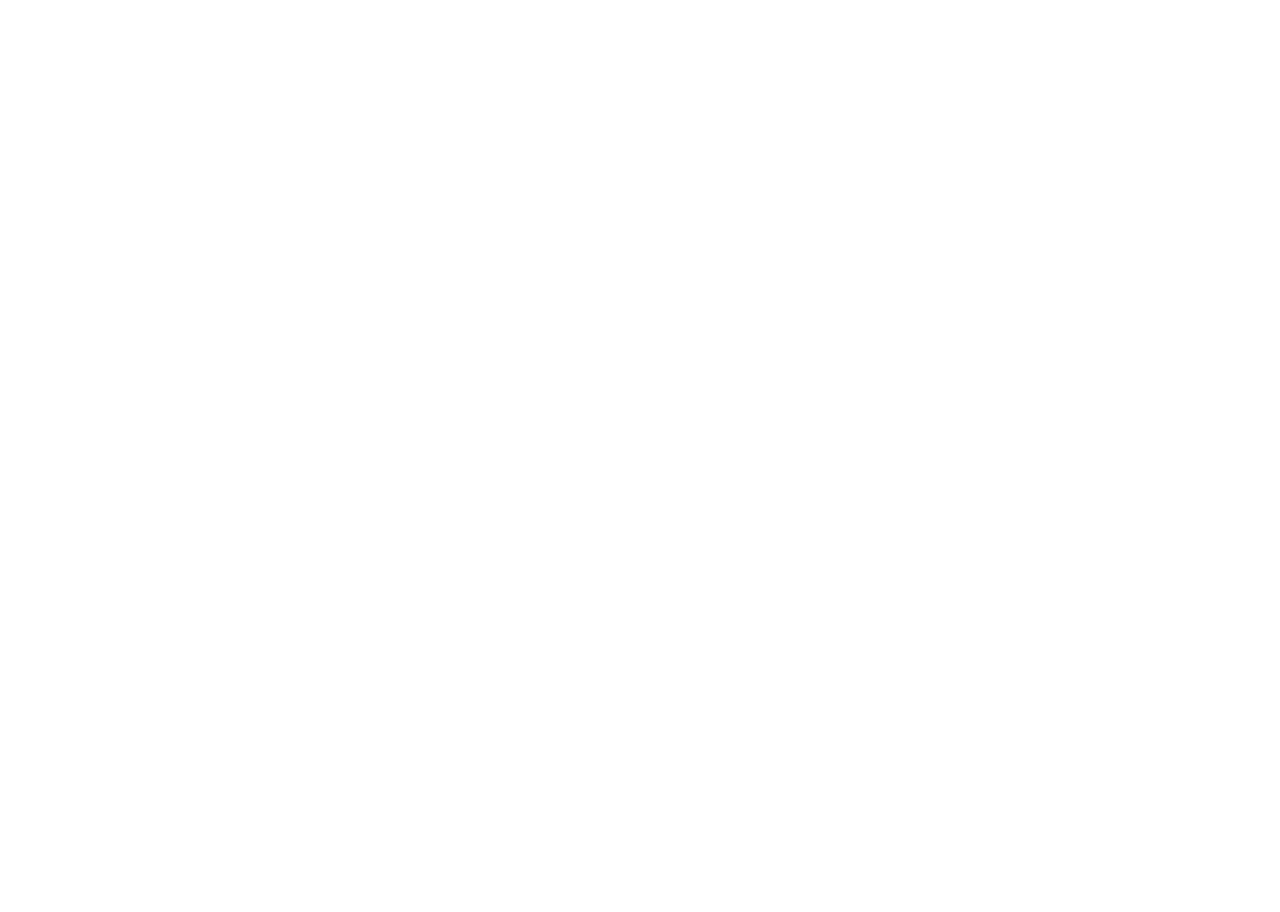
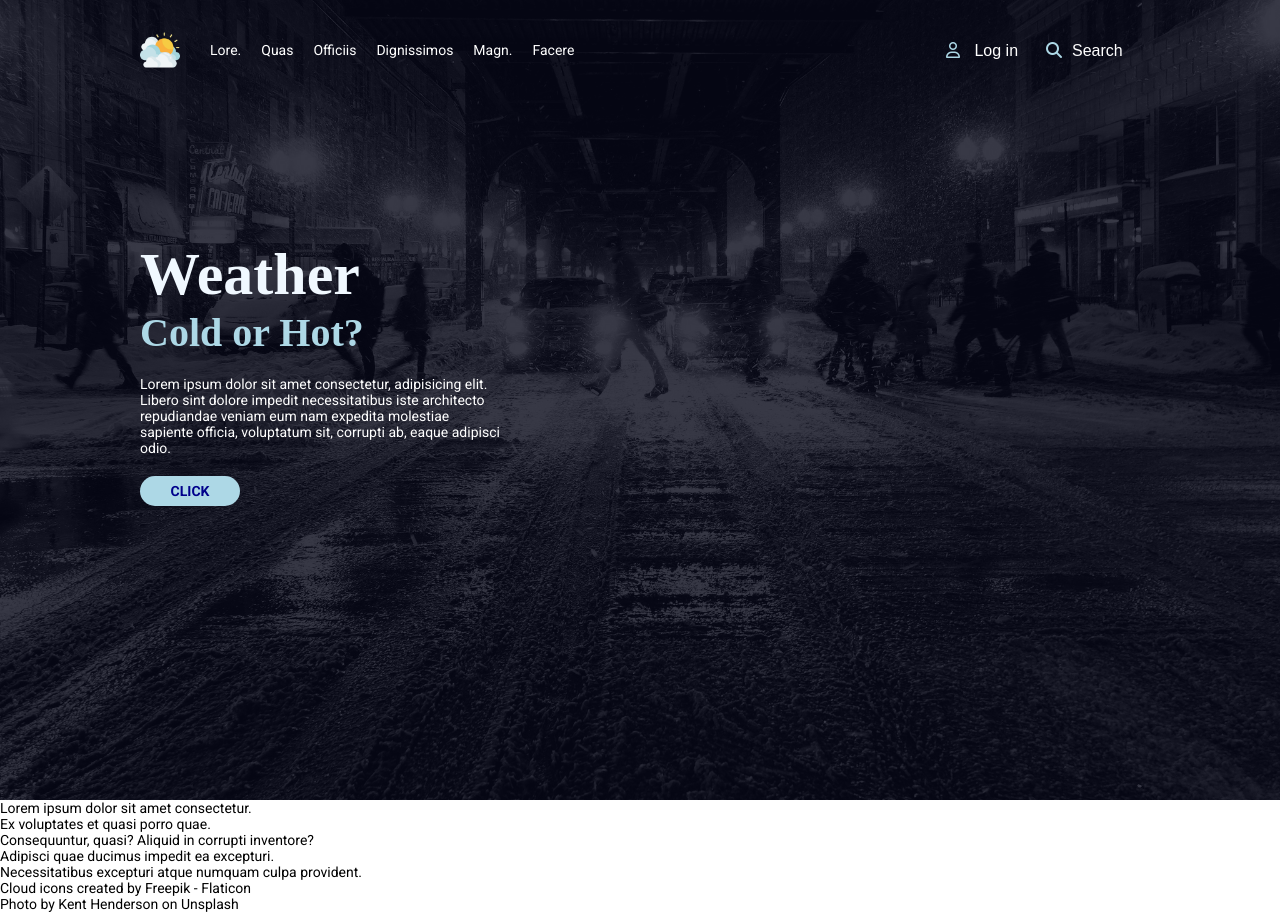
Before and after one commit to Lekso4ka/maxima_gamma, a plain HTML site: page css_2024.12.03/index.html in a window 1280 px wide. Before the commit the page ends 800 px from the top, so only its background shows below. Drawn offline with Linux system fonts and the light colour scheme; a web font is replaced by a local one.

Commit message:
Урок 8 (мастер-класс)

```diff
--- a/css_2024.12.03/index.html
+++ b/css_2024.12.03/index.html
@@ -1,11 +1,84 @@
+<!--
+    Макеты для вдохновения:
+    https://www.behance.net/
+    https://dribbble.com/
+    https://nicepage.com/
+
+    Картинки:
+    https://unsplash.com/
+    https://www.flaticon.com/
+
+    Текущий макет: https://dribbble.com/shots/21598422-EMI-Health-Landing-Page
+
+    https://fonts.google.com/
+    https://cdnjs.com/libraries/font-awesome
+-->
+
 <!DOCTYPE html>
 <html lang="en">
 <head>
     <meta charset="UTF-8">
     <meta name="viewport" content="width=device-width, initial-scale=1.0">
     <title>Lesson 8</title>
+    <link rel="stylesheet" href="https://cdnjs.cloudflare.com/ajax/libs/font-awesome/6.7.1/css/all.min.css" integrity="sha512-5Hs3dF2AEPkpNAR7UiOHba+lRSJNeM2ECkwxUIxC1Q/FLycGTbNapWXB4tP889k5T5Ju8fs4b1P5z/iB4nMfSQ==" crossorigin="anonymous" referrerpolicy="no-referrer" />
+    <link rel="stylesheet" href="style.css">
 </head>
 <body>
-
+    <div class="wrapper">
+        <div class="wrapper-inside">
+            <header>
+                <a href="" class="logo">
+                    <img src="images/logo.png" alt="weather site"/>
+                </a>
+                <nav>
+                    <!-- a.link*6>lorem1 -->
+                    <a href="" class="link">Lore.</a>
+                    <a href="" class="link">Quas</a>
+                    <a href="" class="link">Officiis</a>
+                    <a href="" class="link">Dignissimos</a>
+                    <a href="" class="link">Magn.</a>
+                    <a href="" class="link">Facere</a>
+                </nav>
+                <!-- ul.user-menu>li*2>button -->
+                <ul class="user-menu">
+                    <li><button><i class="fa-regular fa-user"></i> Log in</button></li>
+                    <li><button><i class="fa-solid fa-magnifying-glass"></i>Search</button></li>
+                </ul>
+            </header>
+            <section class="banner">
+                <h1>Weather</h1>
+                <h2>Cold or Hot?</h2>
+                <p>Lorem ipsum dolor sit amet consectetur, adipisicing elit. Libero sint dolore impedit necessitatibus iste architecto repudiandae veniam eum nam expedita molestiae sapiente officia, voluptatum sit, corrupti ab, eaque adipisci odio.</p>
+                <a href="" class="btn">Click</a>
+            </section>
+        </div>
+    </div>
+    <section class="cards">
+        <div class="item">
+            <div class="circle"></div>
+            <p>Lorem ipsum dolor sit amet consectetur.</p>
+        </div>
+        <div class="item">
+            <div class="circle"></div>
+            <p>Ex voluptates et quasi porro quae.</p>
+        </div>
+        <div class="item">
+            <div class="circle"></div>
+            <p>Consequuntur, quasi? Aliquid in corrupti inventore?</p>
+        </div>
+        <div class="item">
+            <div class="circle"></div>
+            <p>Adipisci quae ducimus impedit ea excepturi.</p>
+        </div>
+        <div class="item">
+            <div class="circle"></div>
+            <p>Necessitatibus excepturi atque numquam culpa provident.</p>
+        </div>
+    </section>
+    <footer>
+        <a href="https://www.flaticon.com/free-icons/cloud" title="cloud icons">Cloud icons created by Freepik - Flaticon</a>
+        <br>
+        Photo by <a href="https://unsplash.com/@kjameshenderson?utm_content=creditCopyText&utm_medium=referral&utm_source=unsplash">Kent Henderson</a> on <a href="https://unsplash.com/photos/grayscale-photo-of-people-walking-on-street-5yOefHJEaGw?utm_content=creditCopyText&utm_medium=referral&utm_source=unsplash">Unsplash</a>
+    </footer>
 </body>
 </html>
--- /dev/null
+++ b/css_2024.12.03/style.css
@@ -0,0 +1,141 @@
+@import url('https://fonts.googleapis.com/css2?family=Ewert&family=Roboto:ital,wght@0,100;0,300;0,400;0,500;0,700;0,900;1,100;1,300;1,400;1,500;1,700;1,900&display=swap');
+
+* {
+    margin: 0;
+}
+body {
+    font-size: 14px;
+    font-family: "Roboto", sans-serif;
+    font-weight: 400;
+}
+a {
+    color: inherit;
+    text-decoration: none;
+}
+/*
+vh - viewport height
+vw - viewport width
+*/
+.wrapper {
+    background-image: url("images/bg.jpg");
+    background-repeat: no-repeat;
+    background-size: cover;
+    /* background-position: center; */
+    height: 100vh;
+}
+.wrapper-inside {
+    height: 100%;
+    background-color: rgba(7, 8, 24, 0.8);
+}
+header {
+    width: 1000px;
+    margin: 0 auto;
+    padding: 30px 0;
+    height: 100px;
+    box-sizing: border-box;
+    font-size: 0;
+}
+.banner {
+    width: 1000px;
+    margin: 0 auto;
+    box-sizing: border-box;
+    height: calc(100vh - 100px);
+    padding-top: 140px;
+}
+/*
+    selector selector {} - для селектора, который является потомком первого селектора (любой уроень вложенности)
+
+    selector>selector {} - для всех дочерних selector
+
+    selector+selector {} - селектор после селектора
+
+    div + a{} - для тега a, который следует сразу за тегом div (следующий за мной )
+
+    div ~ a - для всех младших братьев (все после меня)
+
+*/
+.logo img {
+    height: 40px;
+}
+/* div > header {}
+header > nav > .link {
+
+} */
+h1 {
+    font-family: "Ewert", serif;
+    font-size: 60px;
+    color: aliceblue;
+}
+h2 {
+    font-family: "Ewert", serif;
+    font-size: 40px;
+    color: lightblue;
+}
+.banner > p {
+    width: 360px;
+    color: white;
+    margin: 20px 0;
+}
+.btn {
+    display: inline-block;
+    background-color: lightblue;
+    color: darkblue;
+    font-weight: 700;
+    text-transform: uppercase;
+    height: 30px;
+    width: 100px;
+    text-align: center;
+    line-height: 30px;
+    border-radius: 16px;
+}
+
+nav {
+    display: inline-block;
+    vertical-align: top;
+    width: 760px;
+    height: 100%;
+    box-sizing: border-box;
+    padding: 0 20px;
+    color: #fff;
+}
+nav > .link {
+    font-size: 14px;
+    line-height: 40px;
+    display: inline-block;
+    padding: 0 10px;
+    border-radius: 4px;
+}
+.link:hover {
+    background-color: lightblue;
+    color: darkblue;
+}
+
+ul {
+    list-style-type: none;
+    padding: 0;
+}
+
+.user-menu {
+    display: inline-block;
+    vertical-align: top;
+    width: 200px;
+}
+.user-menu>li {
+    display: inline-block;
+    width: 50%;
+}
+/* li+li {
+    background-color: blueviolet;
+} */
+.user-menu button {
+    background-color: transparent;
+    border: none;
+    line-height: 40px;
+    color: white;
+    font-size: 16px;
+}
+.user-menu button > i {
+    padding-right: 10px;
+    /* font-size: 20px; */
+    color: lightblue;
+}
```
Also changed, not shown: css_2024.12.03/images/bg.jpg (added), css_2024.12.03/images/logo.png (added).
